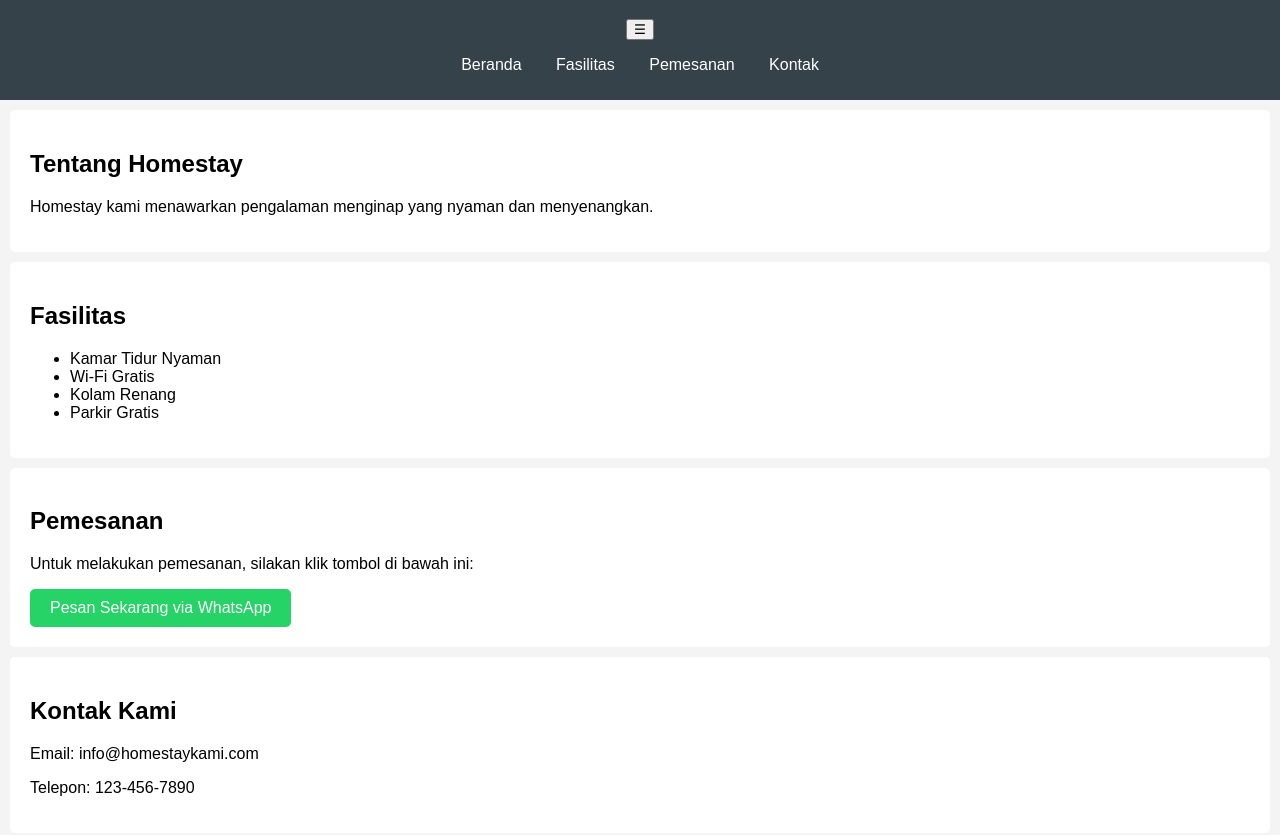
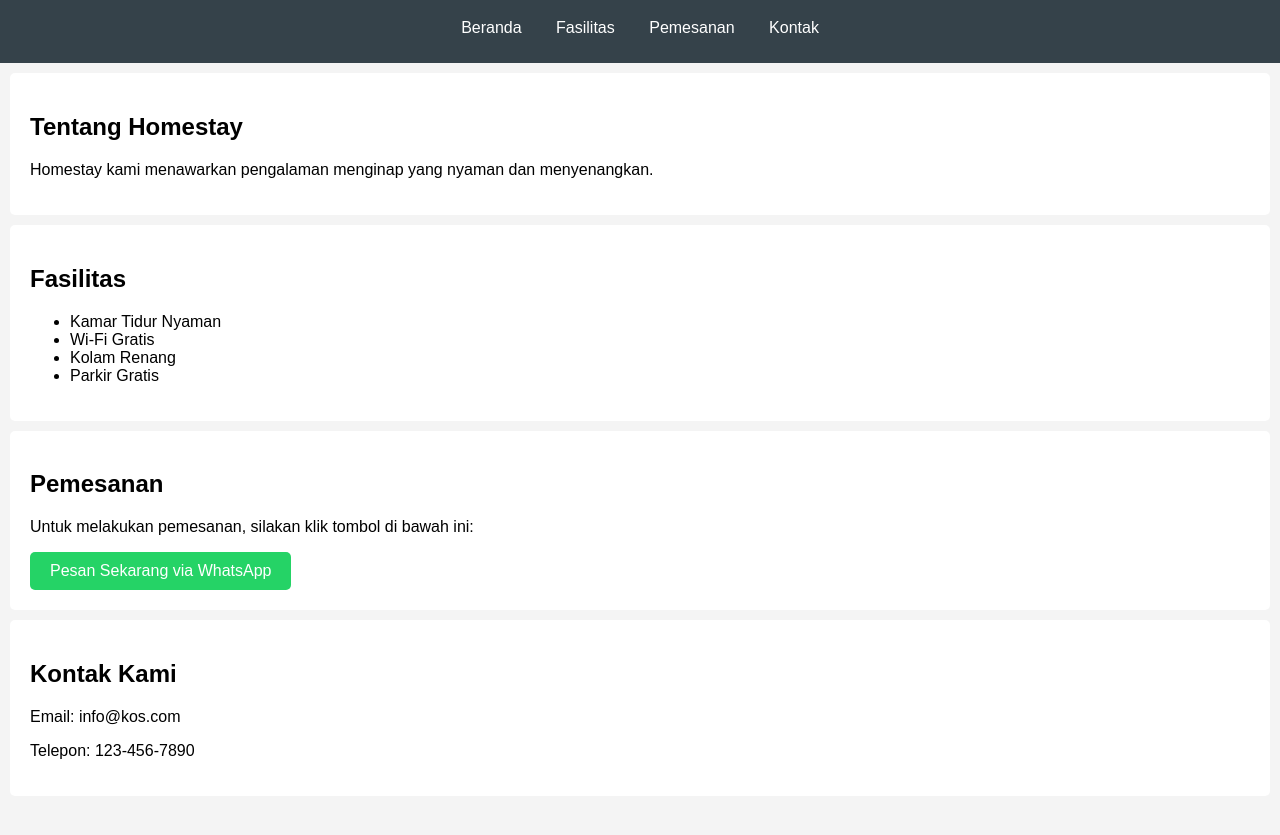
Before and after one commit to cafebalebat/cafebalebat.github.io, a plain HTML site: page index.html in a window 1280 px wide. Shown: the part 71-906 px from the top of the page. After the commit the page ends 877 px from the top, so only its background shows below. Drawn offline with Linux system fonts and the light colour scheme.

Commit message:
hapus aja

```diff
--- a/index.html
+++ b/index.html
@@ -9,8 +9,7 @@
 <body>
     <header>
         <h1>Selamat Datang di Homestay Kami</h1>
-        <button class="hamburger" id="hamburger">&#9776;</button>
-        <nav id="nav-menu">
+        <nav>
             <ul>
                 <li><a href="#home">Beranda</a></li>
                 <li><a href="#fasilitas">Fasilitas</a></li>
@@ -43,17 +42,9 @@
 
     <section id="kontak">
         <h2>Kontak Kami</h2>
-        <p>Email: info@homestaykami.com</p>
+        <p>Email: info@kos.com</p>
         <p>Telepon: 123-456-7890</p>
     </section>
 
-    <script>
-    document.getElementById('hamburger').addEventListener('click', function() {
-      const navMenu = document.getElementById('nav-menu');
-      navMenu.classList.toggle('active');
-  });
-</script>
-
-
 </body>
 </html>
--- a/style.css
+++ b/style.css
@@ -1,4 +1,3 @@
-*
 body {
     font-family: Arial, sans-serif;
     margin: 0;
```
